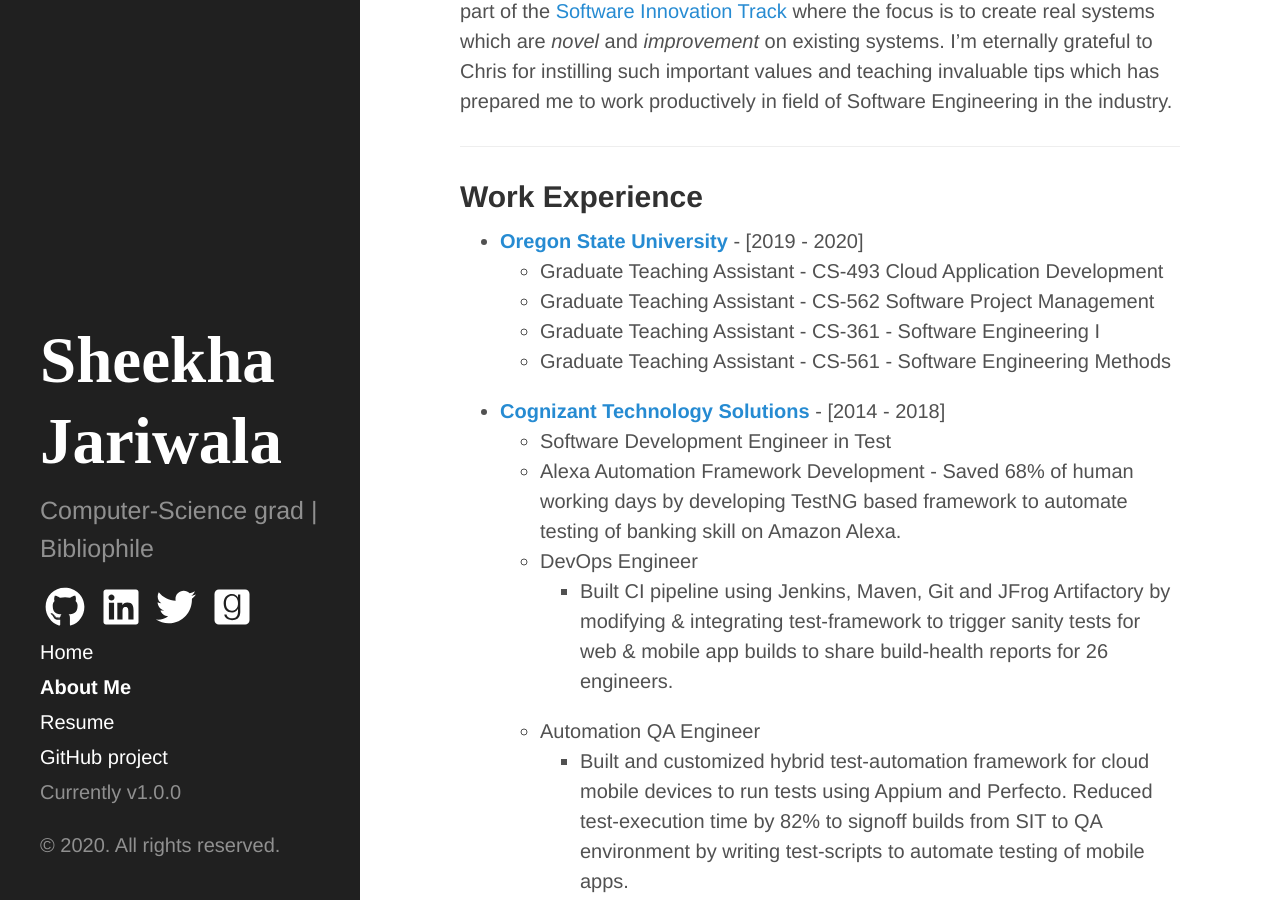
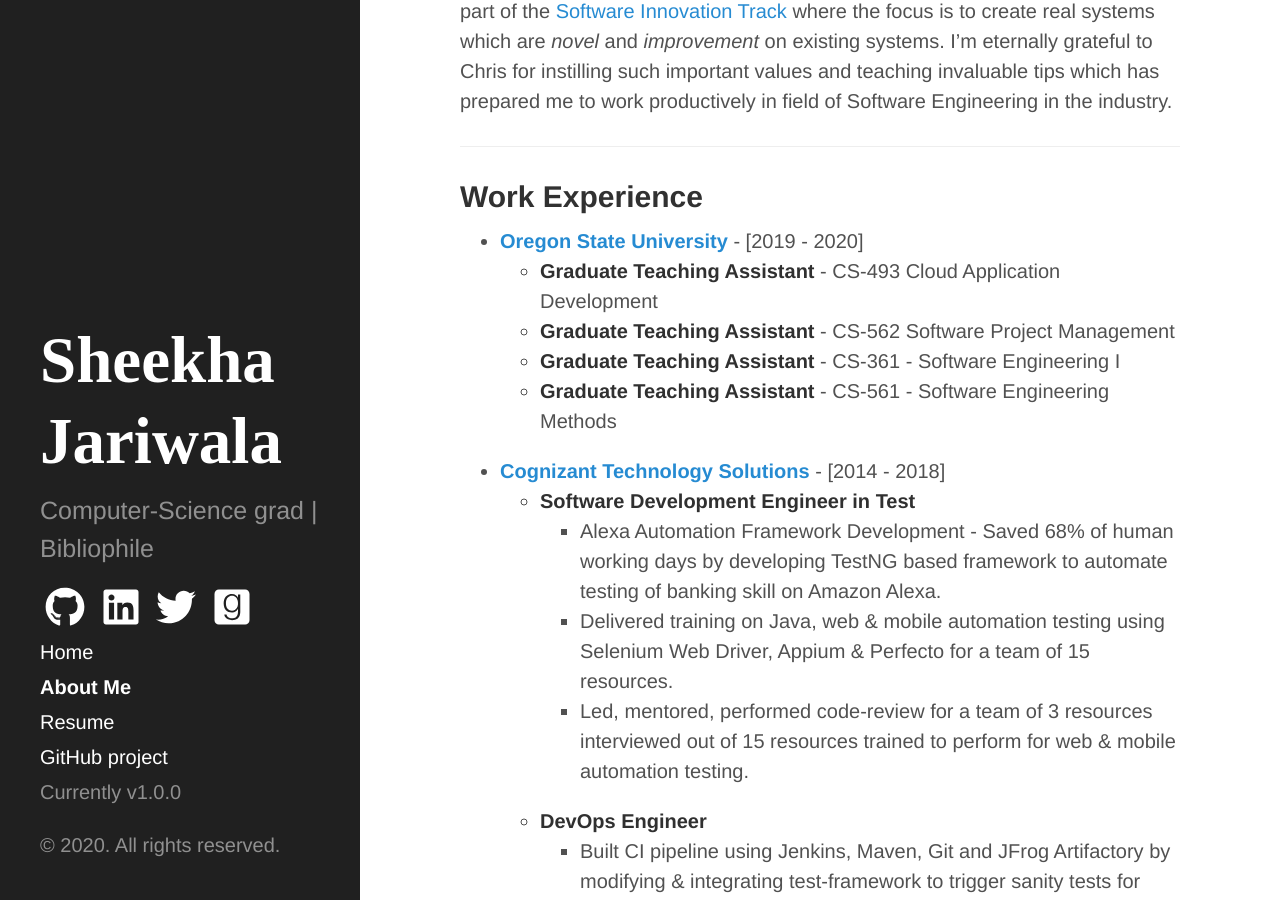
Before and after one commit to SheekhaJ/SheekhaJ.github.io, a Jekyll site: the page built from about.md, in a window 1280 px wide and 900 px high, scrolled down 304 px. Built offline with Jekyll 4.4.1, drawn with Linux system fonts in a browser that asks for light colours; nearby versions of some CDN libraries.

Commit message:
Added more description for Cognizant responsibilities

```diff
--- a/about.md
+++ b/about.md
@@ -13,16 +13,18 @@
 
 ## Work Experience
 * [**Oregon State University**](https://oregonstate.edu/ "Home page of Oregon State University") - [2019 - 2020]
-  - Graduate Teaching Assistant - CS-493 Cloud Application Development
-  - Graduate Teaching Assistant - CS-562 Software Project Management
-  - Graduate Teaching Assistant - CS-361 - Software Engineering I
-  - Graduate Teaching Assistant - CS-561 - Software Engineering Methods
+  - **Graduate Teaching Assistant** - CS-493 Cloud Application Development
+  - **Graduate Teaching Assistant** - CS-562 Software Project Management
+  - **Graduate Teaching Assistant** - CS-361 - Software Engineering I
+  - **Graduate Teaching Assistant** - CS-561 - Software Engineering Methods
 * [**Cognizant Technology Solutions**](https://www.cognizant.com/) - [2014 - 2018]
-    - Software Development Engineer in Test
+  - **Software Development Engineer in Test**
     + Alexa Automation Framework Development - Saved 68% of human working days by developing TestNG based framework to automate testing of banking skill on Amazon Alexa.
-  - DevOps Engineer
+    + Delivered training on Java, web & mobile automation testing using Selenium Web Driver, Appium & Perfecto for a team of 15 resources.
+    + Led, mentored, performed code-review for a team of 3 resources interviewed out of 15 resources trained to perform for web & mobile automation testing.
+  - **DevOps Engineer**
     + Built CI pipeline using Jenkins, Maven, Git and JFrog Artifactory by modifying & integrating test-framework to trigger sanity tests for web & mobile app builds to share build-health reports for 26 engineers.
-  - Automation QA Engineer
+  - **Automation QA Engineer**
     + Built and customized hybrid test-automation framework for cloud mobile devices to run tests using Appium and Perfecto. Reduced test-execution time by 82% to signoff builds from SIT to QA environment by writing test-scripts to automate testing of mobile apps.
     + Reduced time by 96% to analyze automation effort-saving for 8 engineers by developing a client to fetch test-run time from HP ALM.
 
```
